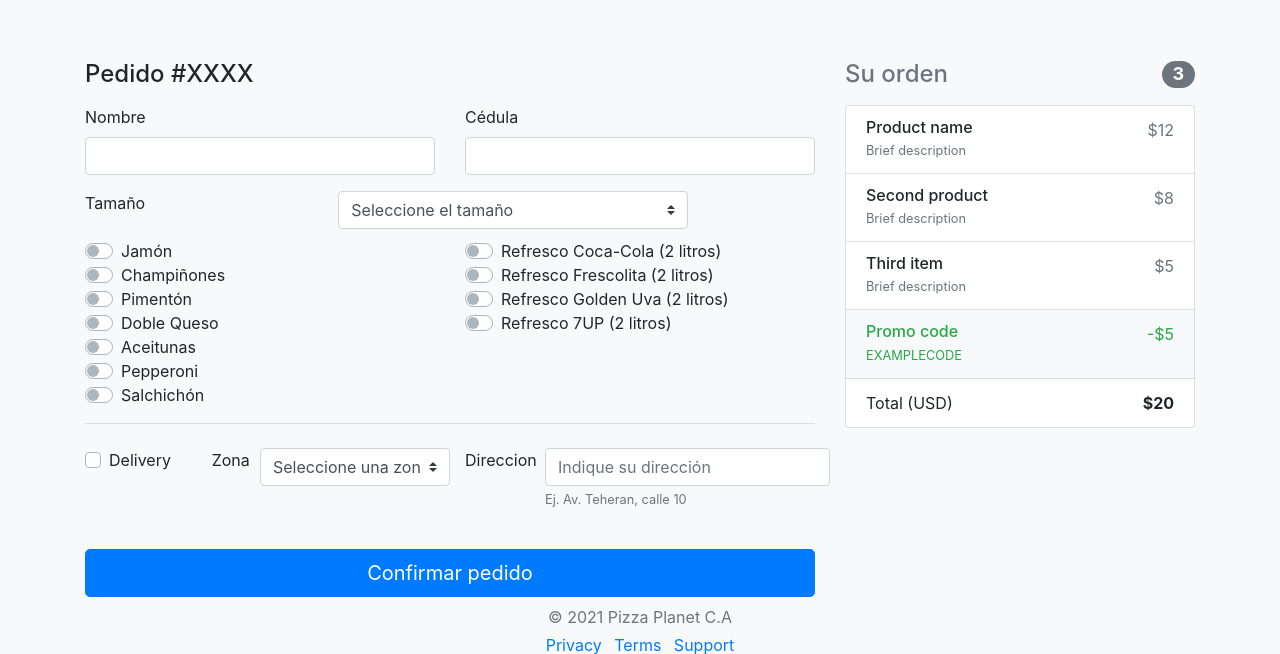
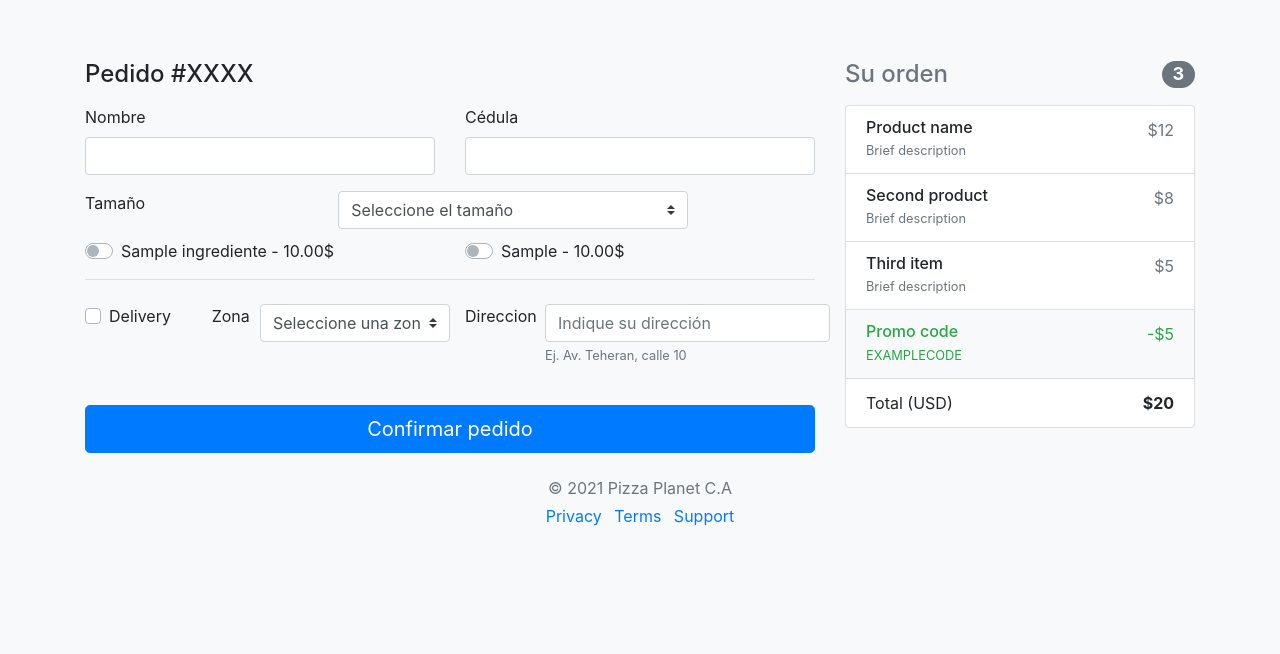
Before and after one commit to AlexandraFernandezG/Project2-PizzaPlanet-Python, a Django app: page /pizzaplanet/pedidos in a window 1280 px wide. Shown: the part 61-715 px from the top of the page. Run offline with Django 3.2, Linux system fonts and the light colour scheme; tables that the repository leaves empty hold one stand-in row (values such as "Sample post").

Commit message:
Cambios en template

```diff
--- a/pizzeria/pizzaplanet/templates/pizzaplanet/pedidos.html
+++ b/pizzeria/pizzaplanet/templates/pizzaplanet/pedidos.html
@@ -3,6 +3,7 @@
 <!-- {% load static %} en caso de que haya que cargar algo estatico -->
 
 {% block content %}
+
 <div class="row">
     <!-- Resumen lateral -->
     <div class="col-md-4 order-md-2 mb-4">
@@ -65,62 +66,30 @@
                 <label for="inputTamano">Tamaño</label>
             </div>
             <div class="col-md-6">
-                <select class="custom-select d-block w-100" id="country">
+                <select class="custom-select d-block w-100" id="tamano">
                     <option value="">Seleccione el tamaño</option>
-                    <option>Grande</option>
-                    <option>Mediana</option>
-                    <option>Personal</option>
+                    {% for tamano in tamanos_temp %}
+                    <option>{{tamano.tipo}}</option>
+                    {% endfor %}
                 </select>
             </div>
         </div>
         <div class="row">
             <div class="col-md-6">
+              {% for ingrediente in ingredientes_temp %}
                 <div class="custom-control custom-switch">
-                    <input type="checkbox" class="custom-control-input" id="ingredienteSwitch1">
-                    <label class="custom-control-label" for="ingredienteSwitch1">Jamón</label>
+                    <input type="checkbox" class="custom-control-input" id={{ingrediente.id}}>
+                    <label class="custom-control-label" for={{ingrediente.id}}>{{ingrediente.nombre}} - {{ingrediente.precio}}$</label>
                 </div>
-                <div class="custom-control custom-switch">
-                    <input type="checkbox" class="custom-control-input" id="ingredienteSwitch2">
-                    <label class="custom-control-label" for="ingredienteSwitch2">Champiñones</label>
-                </div>
-                <div class="custom-control custom-switch">
-                    <input type="checkbox" class="custom-control-input" id="ingredienteSwitch3">
-                    <label class="custom-control-label" for="ingredienteSwitch3">Pimentón</label>
-                </div>
-                <div class="custom-control custom-switch">
-                   <input type="checkbox" class="custom-control-input" id="ingredienteSwitch4">
-                   <label class="custom-control-label" for="ingredienteSwitch4">Doble Queso</label>
-              </div>
-              <div class="custom-control custom-switch">
-                    <input type="checkbox" class="custom-control-input" id="ingredienteSwitch5">
-                    <label class="custom-control-label" for="ingredienteSwitch5">Aceitunas</label>
-            </div>
-            <div class="custom-control custom-switch">
-                    <input type="checkbox" class="custom-control-input" id="ingredienteSwitch6">
-                    <label class="custom-control-label" for="ingredienteSwitch6">Pepperoni</label>
-          </div>
-          <div class="custom-control custom-switch">
-                    <input type="checkbox" class="custom-control-input" id="ingredienteSwitch7">
-                    <label class="custom-control-label" for="ingredienteSwitch7">Salchichón</label>
-        </div>
+              {% endfor %}
             </div>
             <div class="col-md-6">
+              {% for bebida in  bebidas_temp %}
                 <div class="custom-control custom-switch">
-                    <input type="checkbox" class="custom-control-input" id="bebidaSwitch1">
-                    <label class="custom-control-label" for="bebidaSwitch1">Refresco Coca-Cola (2 litros)</label>
+                    <input type="checkbox" class="custom-control-input" id={{bebida.id}}+bebida>
+                    <label class="custom-control-label" for={{bebida.id}}+bebida>{{bebida.tipo}} - {{bebida.precio}}$</label>
                 </div>
-                <div class="custom-control custom-switch">
-                    <input type="checkbox" class="custom-control-input" id="bebidaSwitch2">
-                    <label class="custom-control-label" for="bebidaSwitch2">Refresco Frescolita (2 litros)</label>
-                </div>
-                <div class="custom-control custom-switch">
-                    <input type="checkbox" class="custom-control-input" id="bebidaSwitch3">
-                    <label class="custom-control-label" for="bebidaSwitch3"></label>Refresco Golden Uva (2 litros)
-                </div>
-                <div class="custom-control custom-switch">
-                  <input type="checkbox" class="custom-control-input" id="bebidaSwitch4">
-                  <label class="custom-control-label" for="bebidaSwitch4"></label>Refresco 7UP (2 litros)
-              </div>
+              {% endfor %}
             </div>
         </div>
         <hr class="mb-4">
--- a/pizzeria/pizzaplanet/views.py
+++ b/pizzeria/pizzaplanet/views.py
@@ -31,8 +31,8 @@
         bebidas_temp.append({"id": bebida.id, "tipo": bebida.tipo, "precio": bebida.precio})
 
     context = {
-        "tamanos": tamanos,
-        "ingredientes": ingredientes,
-        "bebida" : bebida,
+        "tamanos_temp": tamanos_temp,
+        "ingredientes_temp": ingredientes_temp,
+        "bebidas_temp" : bebidas_temp,
     }
     return render(request, 'pizzaplanet/pedidos.html', context)
```
